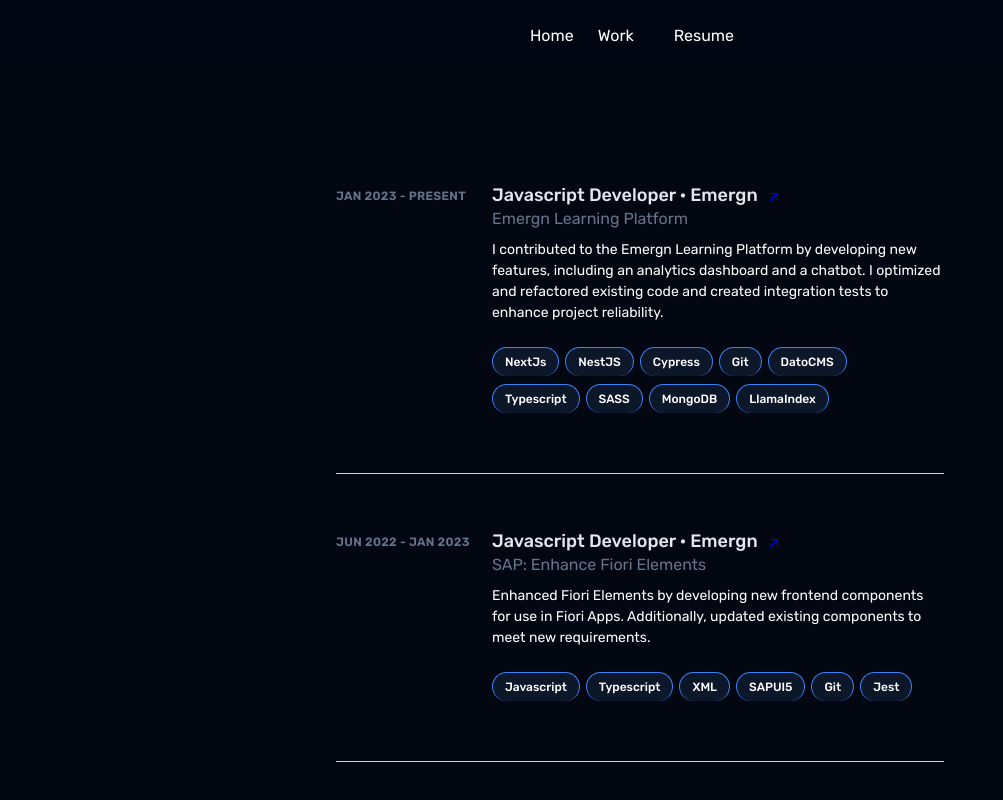
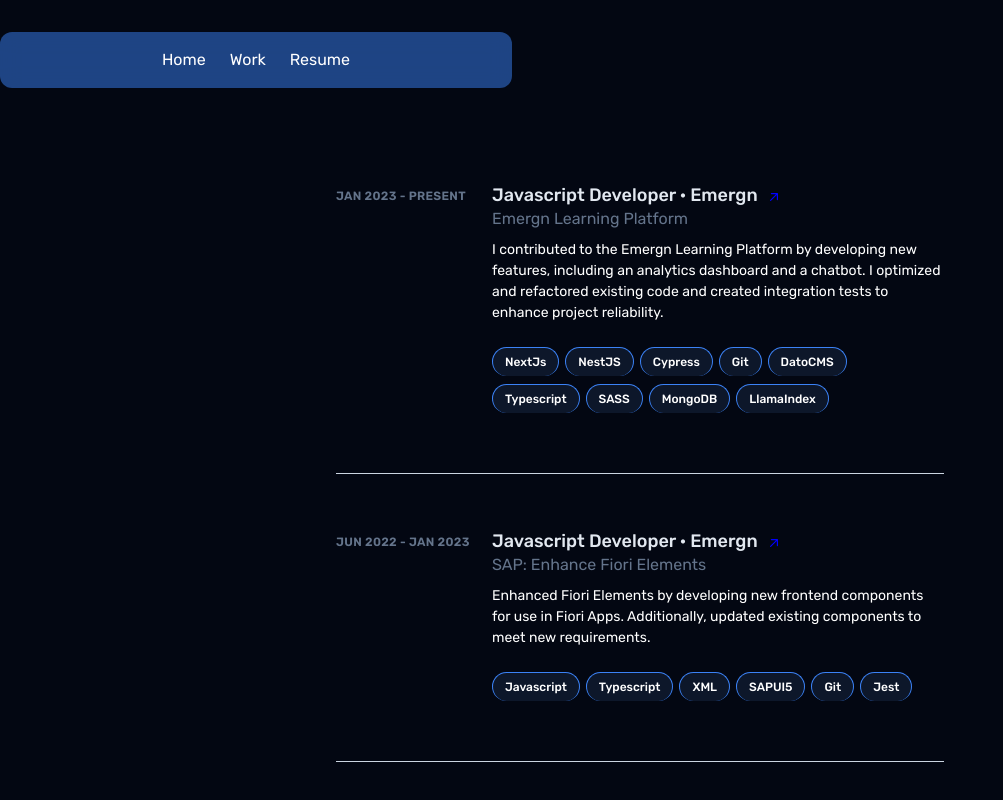
Before and after one commit to zepedroc/Portfolio, a Next.js app: page /work in a window 1280 px wide. Shown: the top 800 px of the page, without its empty margins (0-1003 px from the left). Built offline with nearby package versions, Linux system fonts and the light colour scheme.

Commit message:
Navbar changes

```diff
--- a/components/navbar.tsx
+++ b/components/navbar.tsx
@@ -2,7 +2,7 @@
 
 export default function NavBar() {
   return (
-    <nav className="fixed left-0 top-0 z-50 flex w-full items-center justify-center bg-gray-950/50 px-6 py-4 backdrop-blur-md">
+    <nav className="fixed left-0 top-0 z-50 mx-auto mt-8 flex w-2/5 items-center justify-center rounded-xl bg-blue-500/50 py-4 backdrop-blur-md">
       <div className="flex items-center gap-6">
         <Link className="duration-400 transition-transform hover:scale-105 hover:underline" href="/">
           Home
@@ -11,7 +11,7 @@
           Work
         </Link>
         <Link
-          className="duration-800 rounded-md px-4 py-2 transition-transform hover:scale-105 hover:bg-gray-300 hover:text-black"
+          className="duration-400 transition-transform hover:scale-105 hover:underline"
           href="/resume.pdf"
           target="_blank"
         >
```
